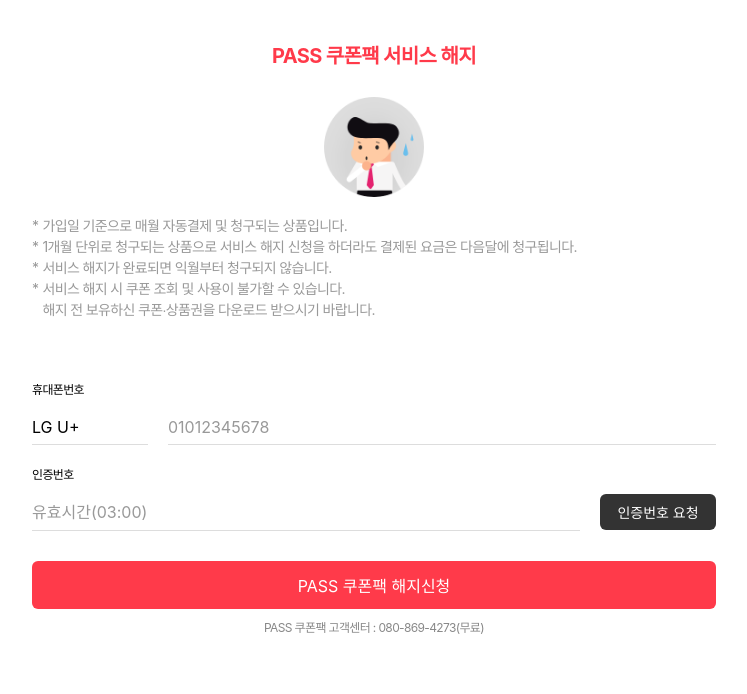
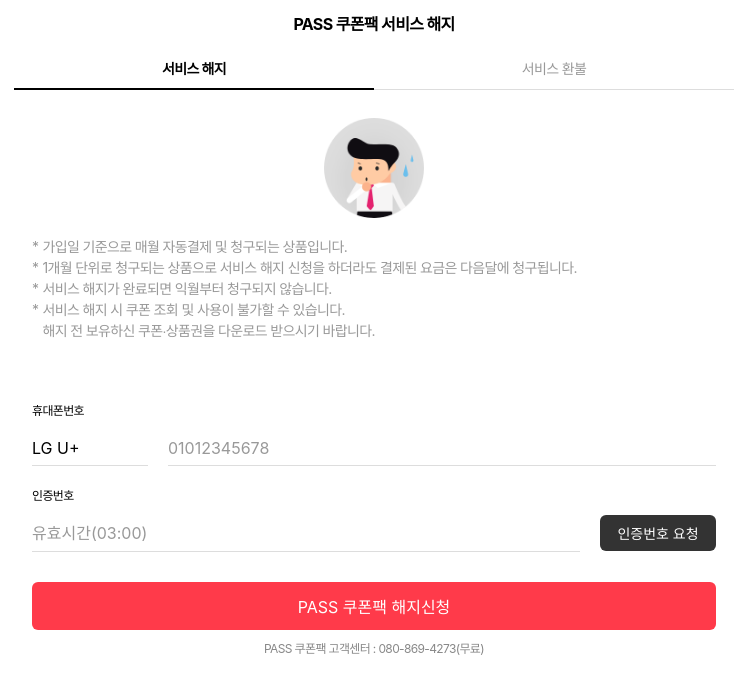
Before and after one commit to takoongAton/couponpack-local, a plain HTML site: page app/html/cp_cancel.html in a window 1280 px wide. Shown: the whole page, without its empty margins (266-1013 px from the left). Drawn offline with nearby package versions, Linux system fonts and the light colour scheme.

Commit message:
서비스 환불 탭 메뉴 추가.

```diff
--- a/app/css/cp_common.css
+++ b/app/css/cp_common.css
@@ -710,15 +710,24 @@
 
 
 /* 외부 해지 프로세스 */
-.cp_cancel_wrap {display:flex; flex-direction:column; justify-content:space-between; width:100%; height:100%; padding:2.5em 1.125em 1.875em;}
-.cp_cancel_wrap .cp_cancel_top {text-align:center;}
+.cp_cancel_wrap {display:flex; flex-direction:column; justify-content:space-between; width:100%; height:100%;}
+.cp_cancel_wrap > p.tit {height:48px; line-height:48px; color:#000; font-weight:bold; text-align:center;}
+
+.cp_cancel_wrap .cancel_tab {display:flex; justify-content:space-between; align-items:center; position:relative; width:100%;}
+.cp_cancel_wrap .cancel_tab::before {content:""; display:block; position:absolute; right:0; bottom:0; left:0; width:100%; height:1px; background-color:#ddd;}
+.cp_cancel_wrap .cancel_tab a {display:flex; justify-content:center; align-items:center; position:relative; width:100%; height:42px; line-height:1em; text-decoration:none;}
+.cp_cancel_wrap .cancel_tab a span {display:inline-block; color:#999999; font-size:14px; line-height:20px;}
+.cp_cancel_wrap .cancel_tab a.active span {color:#000; font-weight:bold;}
+.cp_cancel_wrap .cancel_tab a.active::before {content:""; display:block; position:absolute; right:0; bottom:0; left:0; width:100%; height:2px; background-color:#000;}
+
+.cp_cancel_wrap .cp_cancel_top {padding:0 1.125em; text-align:center;}
 .cp_cancel_wrap .cp_cancel_top div.img {padding:28px 0 18px;}
 .cp_cancel_wrap .cp_cancel_top img {width:100px; height:100px; vertical-align:top;}
-.cp_cancel_wrap .cp_cancel_top .tit {color:#ff3a4a; font-size:1.25em; line-height:1.1.45em; font-weight:bold; text-align:center;}
+/* .cp_cancel_wrap .cp_cancel_top .tit {color:#ff3a4a; font-size:1.25em; line-height:1.1.45em; font-weight:bold; text-align:center;} */
 .cp_cancel_wrap .cp_cancel_top .txt {position:relative; padding-left:0.75em; color:#999; font-size:0.875em; line-height:1.5em; text-align:left;}
 .cp_cancel_wrap .cp_cancel_top .txt::before {content:"* "; display:block; position:absolute; top:0; left:0; font-size:inherit; line-height:inherit;}
 
-.cp_cancel_wrap .cp_cancel_contact {margin-top:3.75em;}
+.cp_cancel_wrap .cp_cancel_contact {margin-top:3.75em; padding:0 1.125em 1.875em;}
 .cp_cancel_wrap .cp_cancel_contact .form input,
 .cp_cancel_wrap .cp_cancel_contact .form select {height:2.25em; background-color:#fff; border:0; border-bottom:1px solid #ddd;}
 .cp_cancel_wrap .cp_cancel_contact .form select {width:7.25em;}
@@ -734,7 +743,7 @@
 .cp_cancel_wrap .cancel_footer {margin-top:1.875em; text-align:center;}
 .cp_cancel_wrap .cancel_footer button {height:3em; background-color:#ff3a4a; border-radius:0.375em; color:#fff;}
 .cp_cancel_wrap .cancel_footer p {padding:10px 0 0; color:#888888; font-size:0.75em; line-height:1.5em;}
-
+/* // 외부 해지 프로세스 */
 
 
 
@@ -844,12 +853,12 @@
 .cpp_pass_wrap .other_content .item div.txt_wrap p.txt {color:#888; font-size:12px; line-height:1.5em;}
 .cpp_pass_wrap #steadySeller {display:none;}
 .cpp_pass_wrap #steadySeller.active {display:block;}
-.slick-list {padding:0 60px !important;}
+.cpp_pass_wrap .slick-list {padding:0 60px !important;}
 @media screen and (min-width:393px) {
-	.slick-list {padding:0 70px !important;}
+	.cpp_pass_wrap .slick-list {padding:0 70px !important;}
 }
 @media screen and (min-width: 674px) {
-	.slick-list {padding:0 84px !important;}
+	.cpp_pass_wrap .slick-list {padding:0 84px !important;}
 	.cpp_pass_wrap .cpp_pass_slick_wrap {padding:0;}
 	.cpp_pass_wrap .cpp_pass_slick_wrap .slick-slide {border-radius:10px; transition-delay:0.1s; transform:scale(0.85);}
 	.cpp_pass_wrap .cpp_pass_slick_wrap .slick-slide.slick-active {transform:scale(0.95); opacity:1;}
--- a/app/html/cp_cancel.html
+++ b/app/html/cp_cancel.html
@@ -19,8 +19,14 @@
 <div class="cp_wrap">
 
 	<div class="cp_cancel_wrap">
+		<p class="tit">PASS 쿠폰팩 서비스 해지</p>
+
+		<div class="cancel_tab">
+			<a class="active"><span>서비스 해지</span></a>
+			<a  href="#g" target="_blank"><span>서비스 환불</span></a>
+		</div>
+
 		<div class="cp_cancel_top">
-			<p class="tit">PASS 쿠폰팩 서비스 해지</p>
 			<div class="img"><img src="../images/male_icon.png" alt=""></div>
 			<p class="txt">가입일 기준으로 매월 자동결제 및 청구되는 상품입니다.</p>
 			<p class="txt">1개월 단위로 청구되는 상품으로 서비스 해지 신청을 하더라도 결제된 요금은 다음달에 청구됩니다.</p>
```
